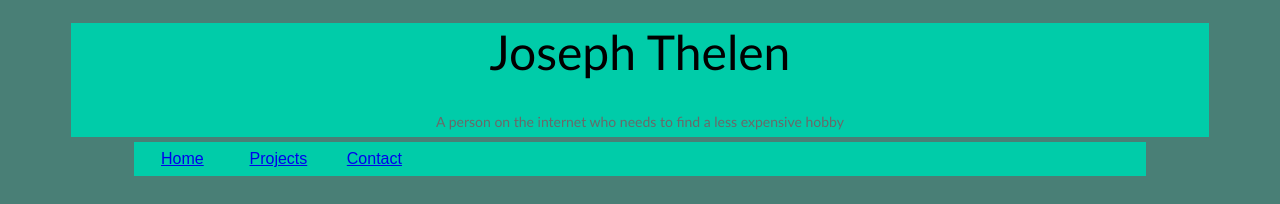
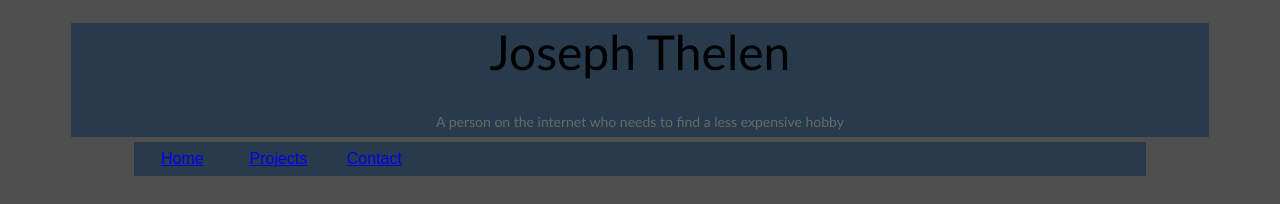
Before and after one commit to joethe/joethe.github.io, a website: page index.html in a window 1280 px wide. Shown: the top 204 px of the page. Drawn offline with Linux system fonts and the light colour scheme.

Commit message:
trying out new color scheme.

```diff
--- a/styles/mainStyle.css
+++ b/styles/mainStyle.css
@@ -7,7 +7,8 @@
 /* validated on: Wed. Sep 3, 17:36 */
 
 body {
-    background-color: #497F76;
+    background-color: #4f4f4f;
+    /*background-color: #497F76; */
     /*background-image: url("../assets/images/cloth.png");*/
     /*background-repeat: repeat-y;*/
     color: black;
@@ -48,7 +49,8 @@ a:hover {
     position: relative;
     top: 15px;
     left: 5%;
-    background-color: #00CCA9;
+    background-color: #273B4C;
+    /*background-color: #00CCA9; */
     width: 90%;
     /*height: 100px;*/
     text-align: center;
@@ -66,7 +68,8 @@ a:hover {
     /*top: 50px; */
     margin-top: 20px;
     margin-bottom: 20px;
-    background-color: #00CCA9;
+    background-color: #273B4C;
+    /*background-color: #00CCA9;*/
     width: 80%;
     overflow: hidden;
 }
@@ -101,7 +104,8 @@ a:hover {
     padding: 5px;
     left: 5%;
     width: 90%;
-    background-color: #71FFE7;
+    background-color: 999999;
+    /*background-color: #71FFE7;*/
     color: black;
 }
 
```
